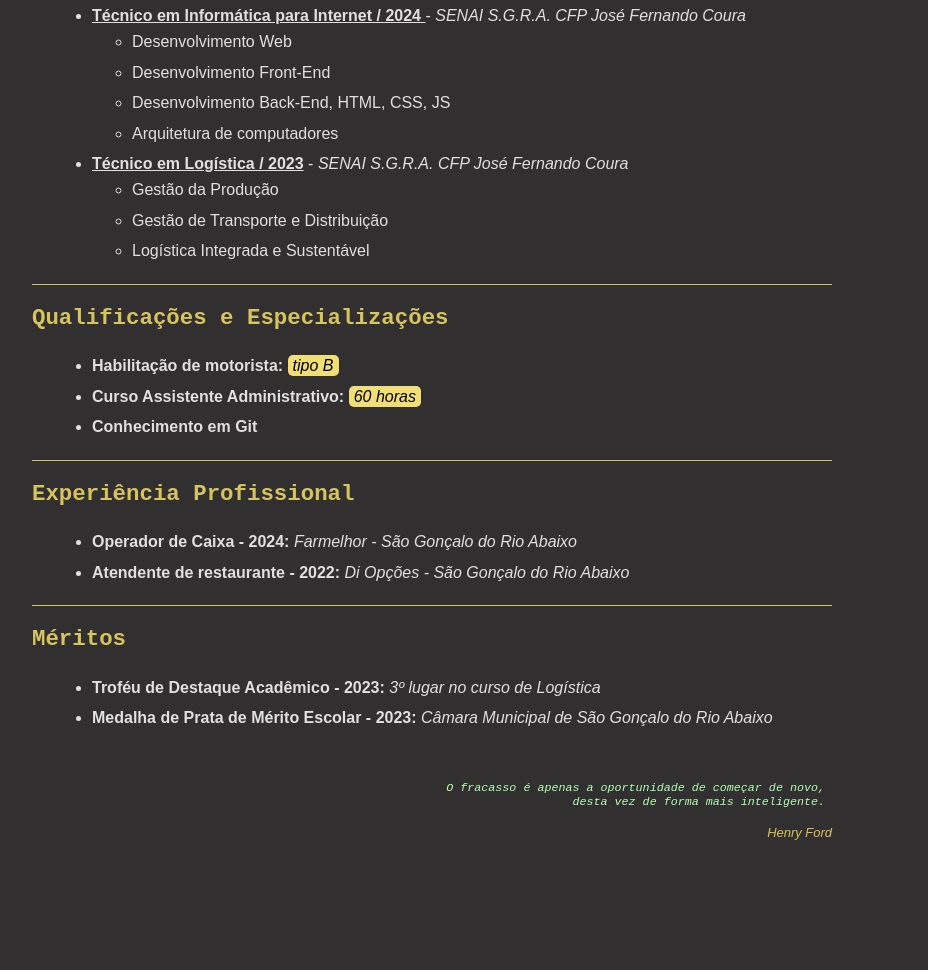
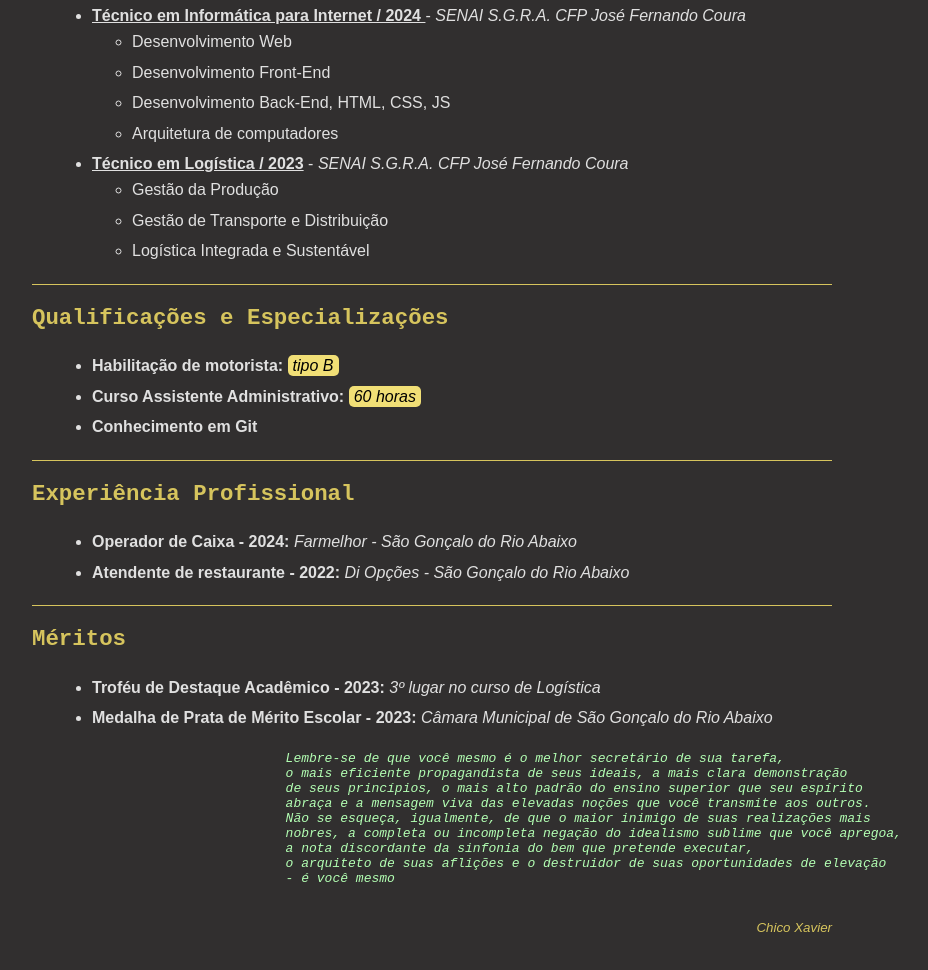
Before and after one commit to MaiconGois/ListaProgramacaoHTML_CSS_JS_MaiconAgusto, a plain HTML site: page index.html in a window 1280 px wide. Shown: the part 396-1366 px from the top of the page, without its empty margins (208-1136 px from the left). Before the commit the page ends 1300 px from the top, so only its background shows below. Drawn offline with Linux system fonts and the light colour scheme.

Commit message:
novas versões da atividade 3

```diff
--- a/index.html
+++ b/index.html
@@ -60,7 +60,7 @@
         .autor {
             text-align: right;
             color: #d6c45d;
-            font-size: 0.9em;
+
         }
 
         .icone {
@@ -80,8 +80,7 @@
             text-align: left;
             color: #B3FFB3;
             font-style: italic;
-            font-size: 0.9em;
-            margin-top: 50px;
+
         }
 
         mark {
@@ -94,10 +93,8 @@
         .citacao {
             font-style: italic;
             color: #B3FFB3;
-            text-align:right;
-           /* border-left: 3px solid #5CFF5C;*/
-            padding-left: 15px;
-            margin: 20px 0;
+            text-align: left;
+            margin-left: 20%;
         }
     </style>
 </head>
@@ -190,11 +187,24 @@
 
 
     <footer>
-        <div class="citacao">
-        <p><pre>O fracasso é apenas a oportunidade de começar de novo,
-        desta vez de forma mais inteligente. </pre></p>
-        <p class="autor"> Henry Ford</p>
-    </div>
+        <blockquote class="citacao">
+            <pre>
+            Lembre-se de que você mesmo é o melhor secretário de sua tarefa,
+            o mais eficiente propagandista de seus ideais, a mais clara demonstração
+            de seus princípios, o mais alto padrão do ensino superior que seu espírito
+            abraça e a mensagem viva das elevadas noções que você transmite aos outros.
+            Não se esqueça, igualmente, de que o maior inimigo de suas realizações mais
+            nobres, a completa ou incompleta negação do idealismo sublime que você apregoa,
+            a nota discordante da sinfonia do bem que pretende executar,
+            o arquiteto de suas aflições e o destruidor de suas oportunidades de elevação
+            - é você mesmo
+             </pre>
+            </p>
+
+        </blockquote>
+        <small>
+            <p class="autor"> Chico Xavier</p>
+        </small>
     </footer>
 </body>
 
```
Also changed, not shown: exemplo_outras_tags.html (added, +12 -0 lines).
